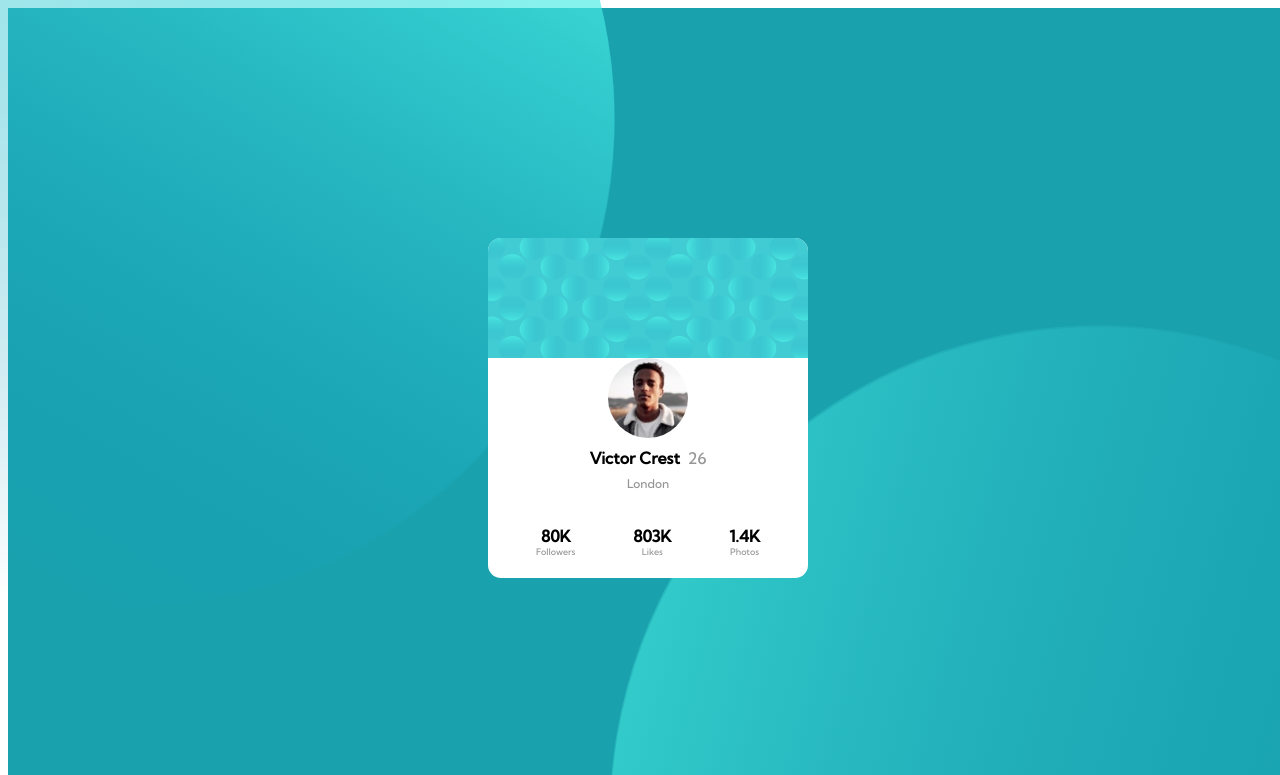
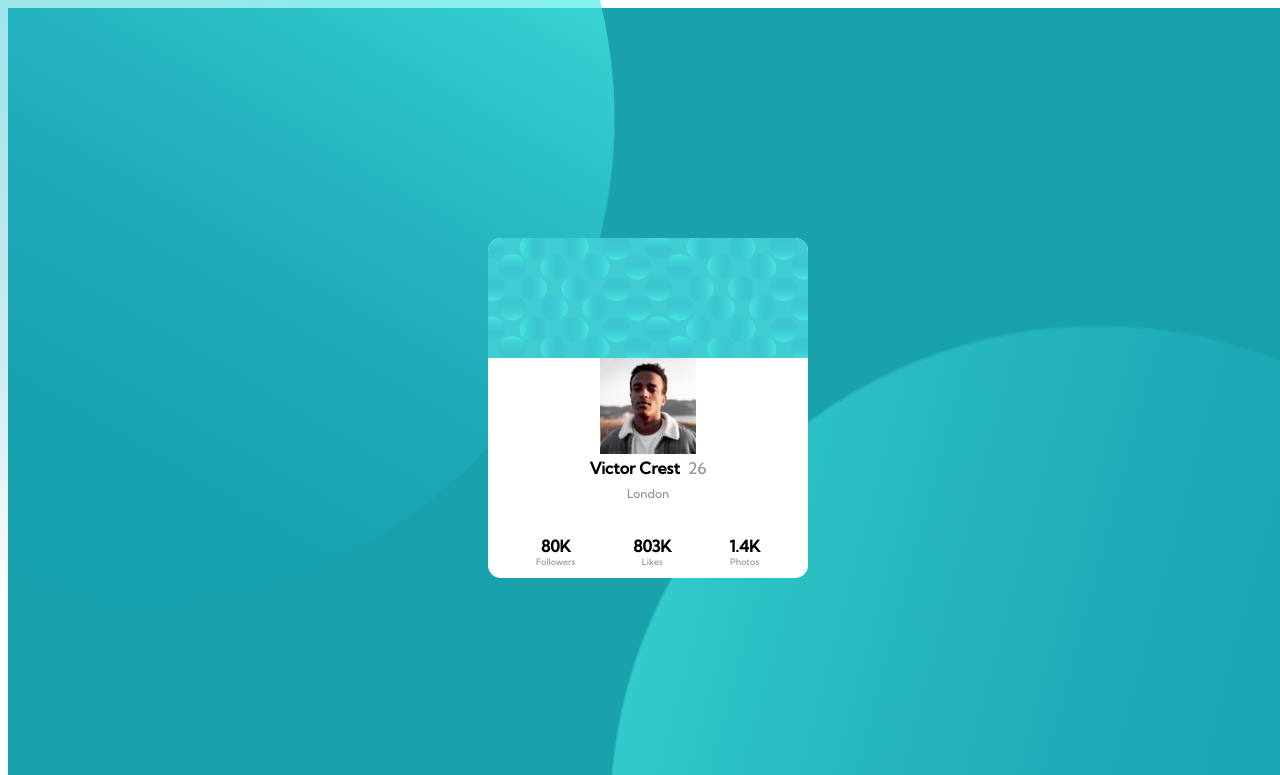
Before and after one commit to manuel040192/profile-card-component-challenge, a plain HTML site: page index.html in a window 1280 px wide. Shown: the top 775 px of the page. Drawn offline with Linux system fonts and the light colour scheme.

Commit message:
Update index.html

```diff
--- a/index.html
+++ b/index.html
@@ -31,7 +31,9 @@
     </div>
     <div class="container">
       <img alt="" src="images/bg-pattern-card.svg" class="card__image" height="120" width="320"></img>
-      <img alt="" src="images/image-victor.jpg" class="photo" height="80" width="80  0"></img>
+      <div class="photo_1">
+        <img alt="" src="images/image-victor.jpg"></img>
+      </div>
       <div class="name_age_location">
         <div class="name_age"><b>Victor Crest</b>
         <div class="name_age age">26</div>
```
